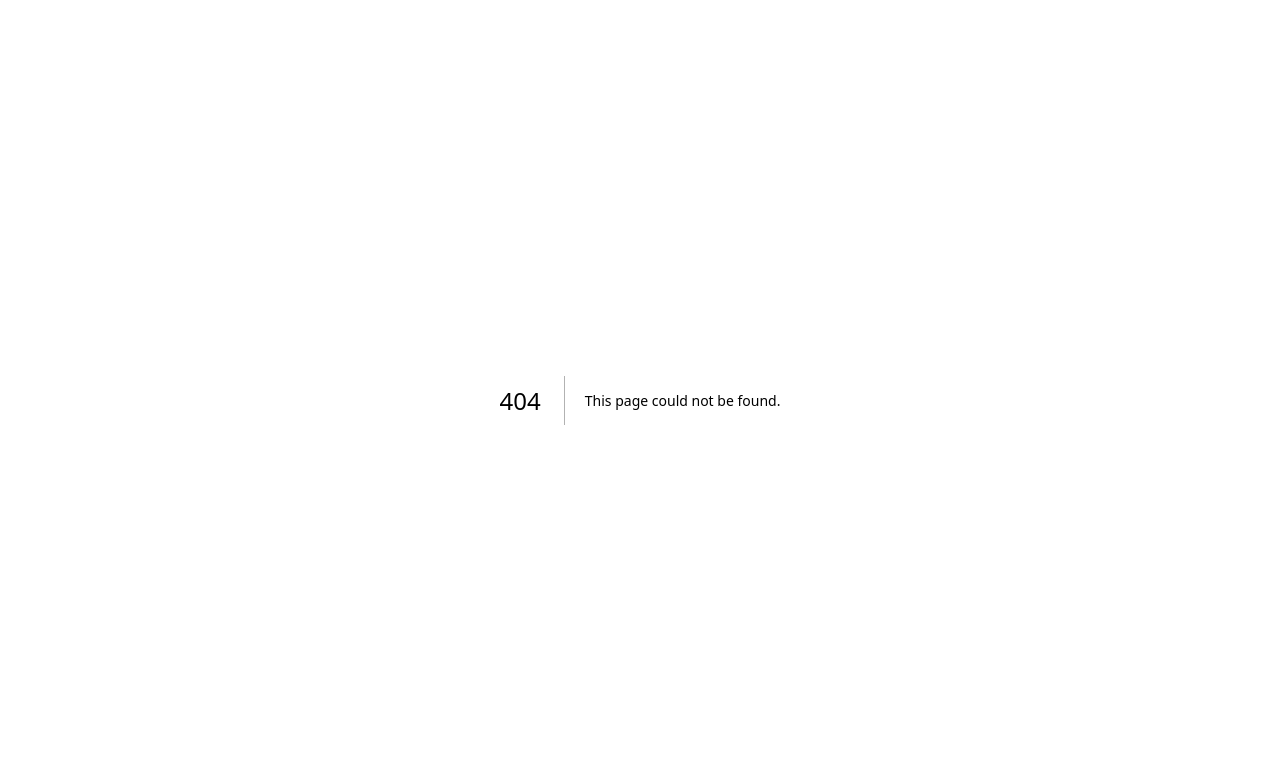
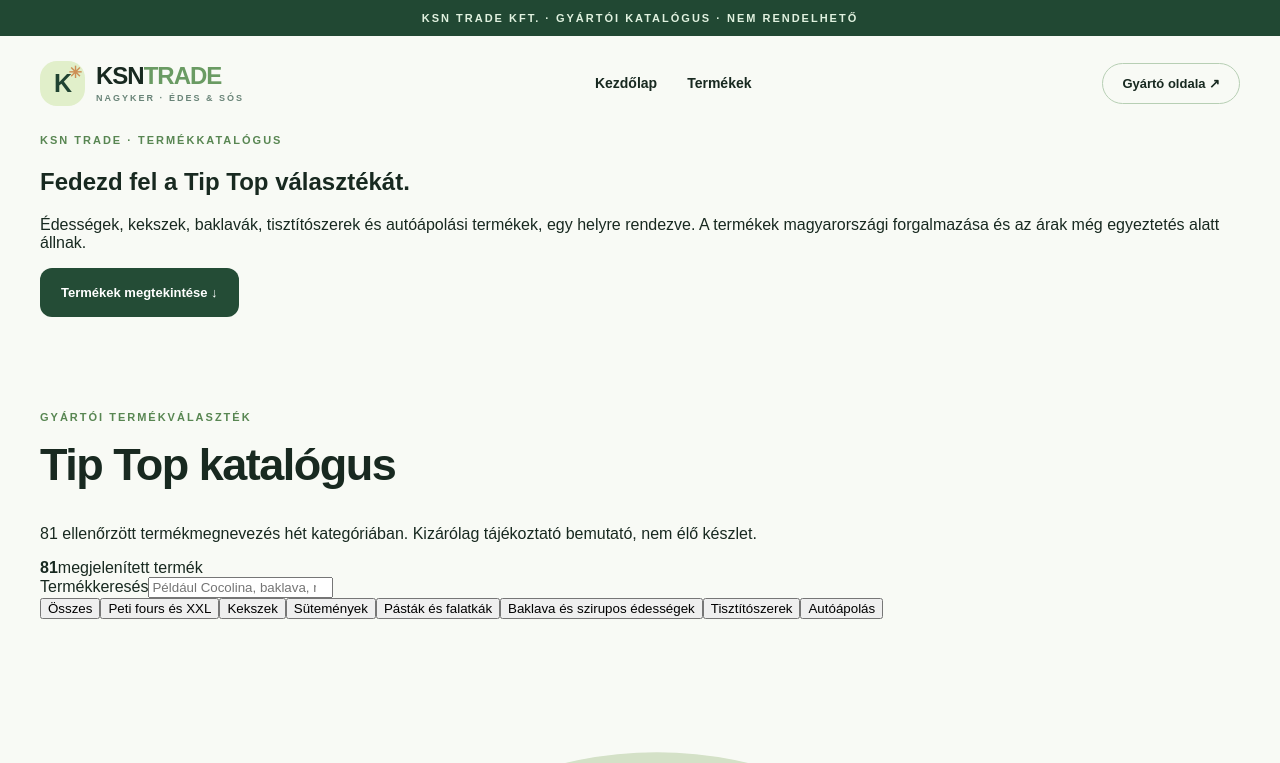
Before and after one commit to ksntradekft/bulkpact, a Next.js app: page /tip-top in a window 1280 px wide. Before the commit this address had no page. Shown: the top 763 px of the page. Built offline with nearby package versions, Linux system fonts and the light colour scheme.

Commit message:
Publish Tip Top catalogue at a dedicated URL

```diff
--- /dev/null
+++ b/app/tip-top/page.jsx
@@ -0,0 +1,3 @@
+import TipTopCatalogue from './catalogue';
+export const metadata={title:'Tip Top katalógus | KSN Trade',description:'Tip Top termékválaszték magyar elnevezésekkel, forrásmegjelöléssel. Az árak, készletek és rendelés előkészítés alatt.',robots:{index:false,follow:false}};
+export default function TipTopPage(){return <><div className="topline">KSN TRADE KFT. · GYÁRTÓI KATALÓGUS · NEM RENDELHETŐ</div><header className="header wrap"><a className="logo" href="/" aria-label="Vissza a KSN Trade kezdőlapra"><span className="logo-mark">K<span>✳</span></span><span>KSN<span className="logo-green">TRADE</span><small>NAGYKER · ÉDES & SÓS</small></span></a><nav><a href="/">Kezdőlap</a><a href="#termekek">Termékek</a></nav><a className="header-link" href="https://www.tiptopbg.com/" target="_blank" rel="noopener noreferrer">Gyártó oldala ↗</a></header><main><section className="tt-hero"><div className="wrap"><span className="eyebrow">KSN TRADE · TERMÉKKATALÓGUS</span><h1>Fedezd fel a Tip Top választékát.</h1><p>Édességek, kekszek, baklavák, tisztítószerek és autóápolási termékek, egy helyre rendezve. A termékek magyarországi forgalmazása és az árak még egyeztetés alatt állnak.</p><a href="#termekek" className="btn primary">Termékek megtekintése ↓</a></div></section><section id="termekek" className="section wrap"><TipTopCatalogue/></section></main><footer className="footer"><div className="wrap foot"><div><b>KSN<span>TRADE</span></b><p>Kisker és nagyker · Magyarország</p></div><p>Tájékoztató gyártói katalógus, nem működő webáruház. A magyar címkeadatok, árak, készlet, szerződéses képjogok és rendelésfunkció ellenőrzés alatt.</p></div></footer></>}
```
